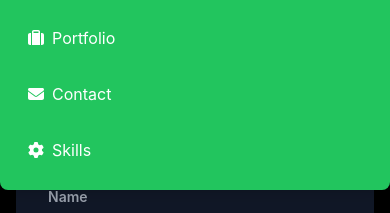
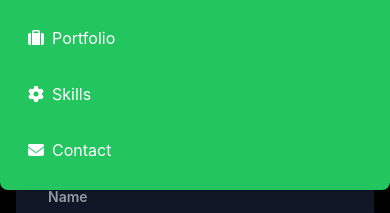
Before and after one commit to P-Mbugua/Final_Portfolio, a React (Vite) app: page /contactform in a window 390 px wide. Both pictures are taken after a click on the button "Open menu". Shown: the part 176-389 px from the top of the page. Built offline with nearby package versions, Linux system fonts and the light colour scheme.

Commit message:
reorganised the links on the mobile navigation

```diff
--- a/src/Components/MobileHeader.jsx
+++ b/src/Components/MobileHeader.jsx
@@ -83,6 +83,16 @@ const MobileHeader = () => {
               Portfolio
             </Link>
 
+             {/* Skills Link */}
+             <Link
+              to="/skills"
+              className="flex items-center p-3 hover:bg-yellow-500 rounded-lg transition duration-200 transform hover:scale-105"
+              onClick={handleLinkClick}
+            >
+              <FontAwesomeIcon icon={faCog} className="mr-2" />
+              Skills
+            </Link>
+
             {/* Contact Link */}
             <Link
               to="/contact"
@@ -93,15 +103,7 @@ const MobileHeader = () => {
               Contact
             </Link>
 
-            {/* Skills Link */}
-            <Link
-              to="/skills"
-              className="flex items-center p-3 hover:bg-yellow-500 rounded-lg transition duration-200 transform hover:scale-105"
-              onClick={handleLinkClick}
-            >
-              <FontAwesomeIcon icon={faCog} className="mr-2" />
-              Skills
-            </Link>
+
           </nav>
         </div>
       )}
```
